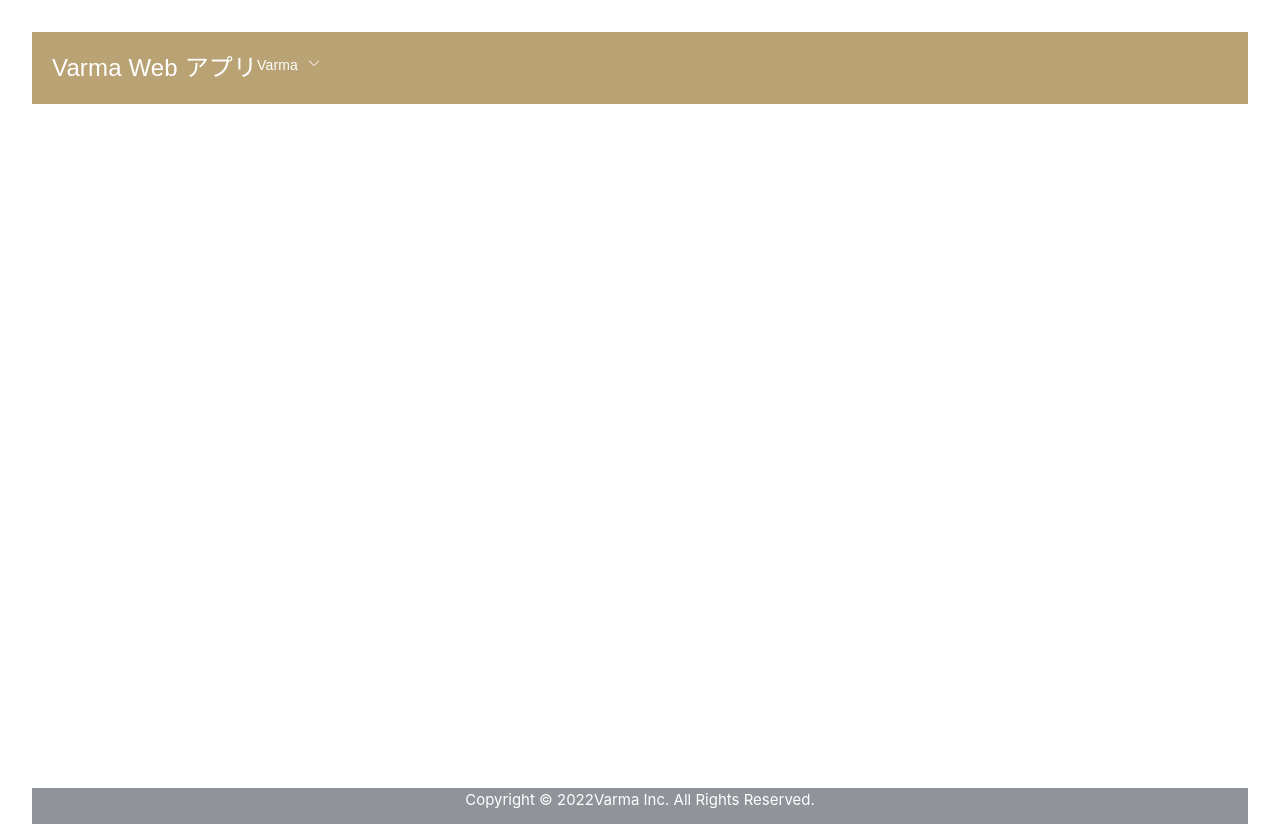
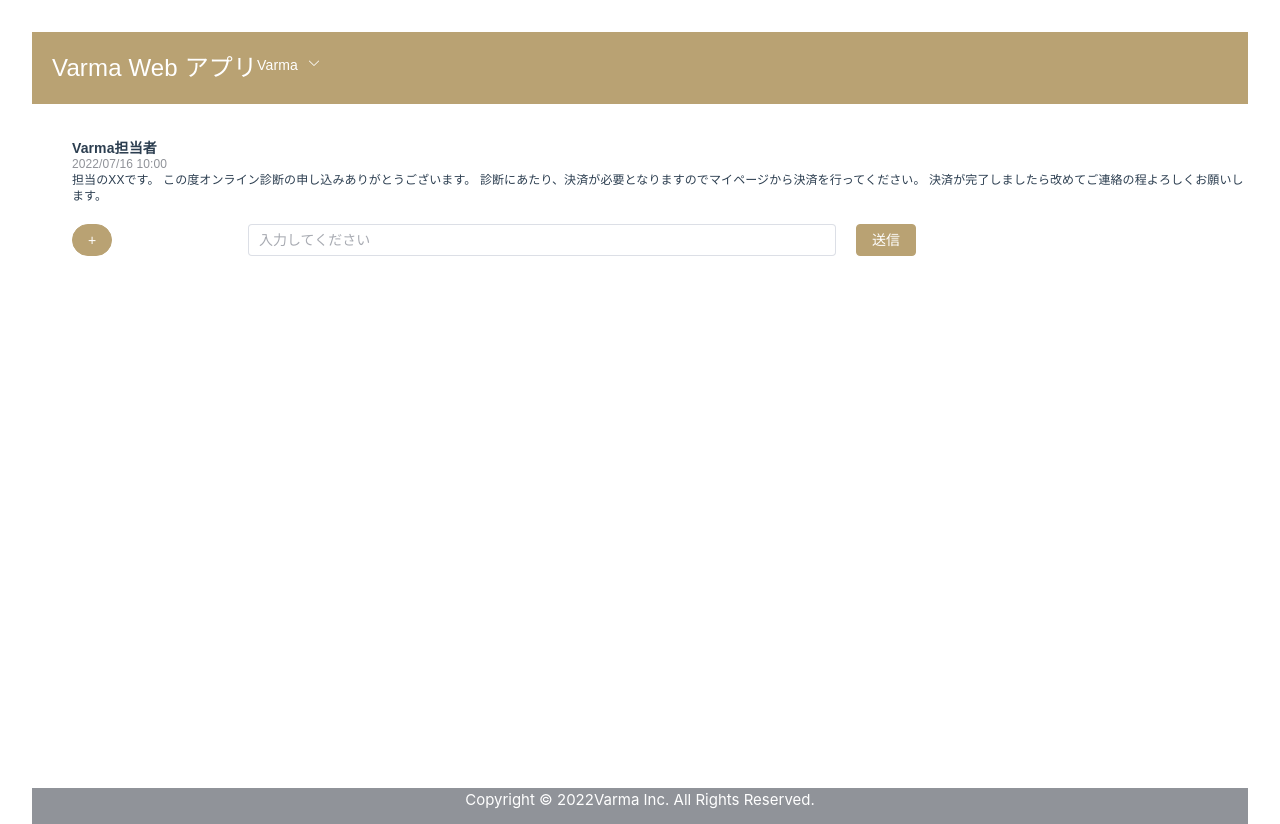
Before and after one commit to taktkk/customer_demo, a Vue app: page /diagnosis in a window 1280 px wide. Built offline with nearby package versions, Linux system fonts and the light colour scheme.

Commit message:
layout 途中2

```diff
--- a/src/App.vue
+++ b/src/App.vue
@@ -36,7 +36,11 @@ const logout = () => {
                 <el-dropdown-item><RouterLink to="/passwordreset">Password Reset</RouterLink></el-dropdown-item>
                 <el-dropdown-item><RouterLink to="/passwordedit">Password Edit</RouterLink></el-dropdown-item>
                 <el-dropdown-item><RouterLink to="/signin" @click.native.prevent="logout">Log Out</RouterLink></el-dropdown-item>
+                <el-dropdown-item><RouterLink to="/contact">お問合せ先</RouterLink></el-dropdown-item>
+                <el-dropdown-item><RouterLink to="/diagnosis">診断</RouterLink></el-dropdown-item>
+
               </el-dropdown-menu>
+
             </template>
           </el-dropdown>
         </div>
--- a/src/router/index.ts
+++ b/src/router/index.ts
@@ -38,6 +38,16 @@ const router = createRouter({
       path: '/mypage',
       name: 'mypage',
       component: () => import('../views/MypageView.vue')
+    },
+    {
+      path: '/contact',
+      name: 'contact',
+      component: () => import('../views/ContactView.vue')
+    },
+    {
+      path: '/diagnosis',
+      name: 'diagnosis',
+      component: () => import('../views/DiagnosisView.vue')
     }
   ]
 })
--- /dev/null
+++ b/src/views/ContactView.vue
@@ -0,0 +1,14 @@
+<script setup lang="ts"></script>
+
+<template>
+  <p>お問合せ先（メールアドレス）:xxxxx@xxx.com</p>
+  <p>お問合せ先（LINE ID）:xxxxx</p>
+</template>
+
+<style scoped>
+p {
+  margin: 20px;
+}
+
+
+</style>
--- /dev/null
+++ b/src/views/DiagnosisView.vue
@@ -0,0 +1,71 @@
+<script setup lang="ts">
+import { ref } from "vue";
+const input = ref("");
+</script>
+
+<template>
+  <ul>
+    <li>
+      <h1>Varma担当者</h1>
+      <p class="date">2022/07/16 10:00</p>
+      <p class="text">
+        担当のXXです。 この度オンライン診断の申し込みありがとうございます。 診断にあたり、決済が必要となりますのでマイページから決済を行ってください。
+        決済が完了しましたら改めてご連絡の程よろしくお願いします。
+      </p>
+    </li>
+  </ul>
+
+  <div class="form">
+    <el-row>
+      <el-col :span="4">
+        <el-button class="button" color="#B9A273" round="true">+</el-button>
+      </el-col>
+      <el-col :span="12">
+        <el-input v-model="input" placeholder="入力してください" />
+      </el-col>
+      <el-col :span="6">
+        <el-button class="button" color="#B9A273">送信</el-button>
+      </el-col>
+    </el-row>
+  </div>
+</template>
+
+<style scoped>
+h1 {
+  font-family: Arial;
+  font-size: 14px;
+  font-weight: 700;
+  line-height: 16px;
+  letter-spacing: 0.10000000149011612px;
+  text-align: left;
+}
+.date {
+  font-family: Arial;
+  font-size: 12px;
+  font-weight: 400;
+  line-height: 16px;
+  letter-spacing: 0.10000000149011612px;
+  text-align: left;
+  color: #909399;
+}
+ul {
+  list-style: none;
+}
+
+.text {
+  font-family: Arial;
+  font-size: 12px;
+  font-weight: 400;
+  line-height: 16px;
+  letter-spacing: 0.10000000149011612px;
+  text-align: left;
+}
+.button {
+  color: white;
+  margin-left: 20px;
+}
+
+.form {
+  margin: 20px;
+}
+</style>
```
